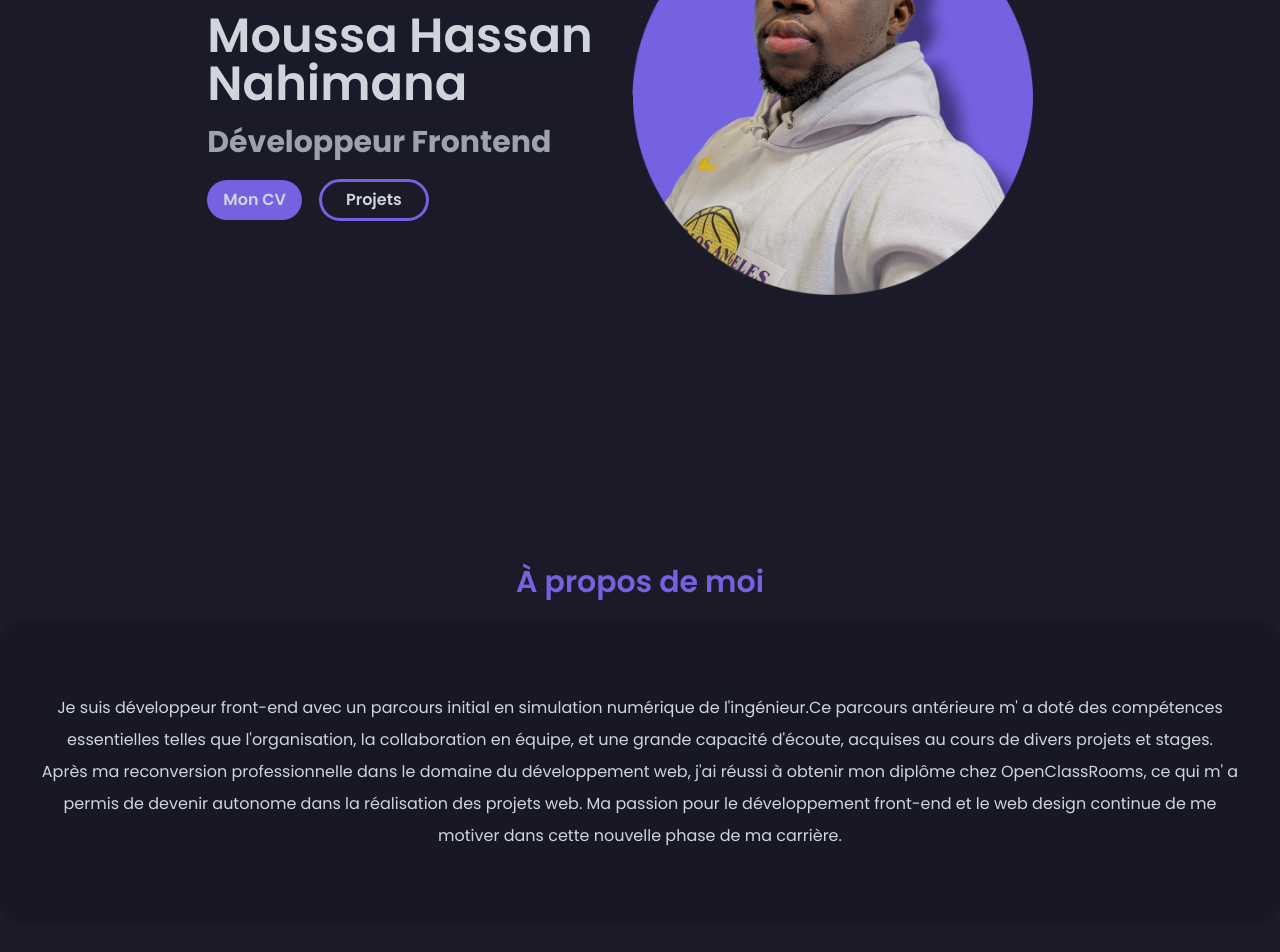
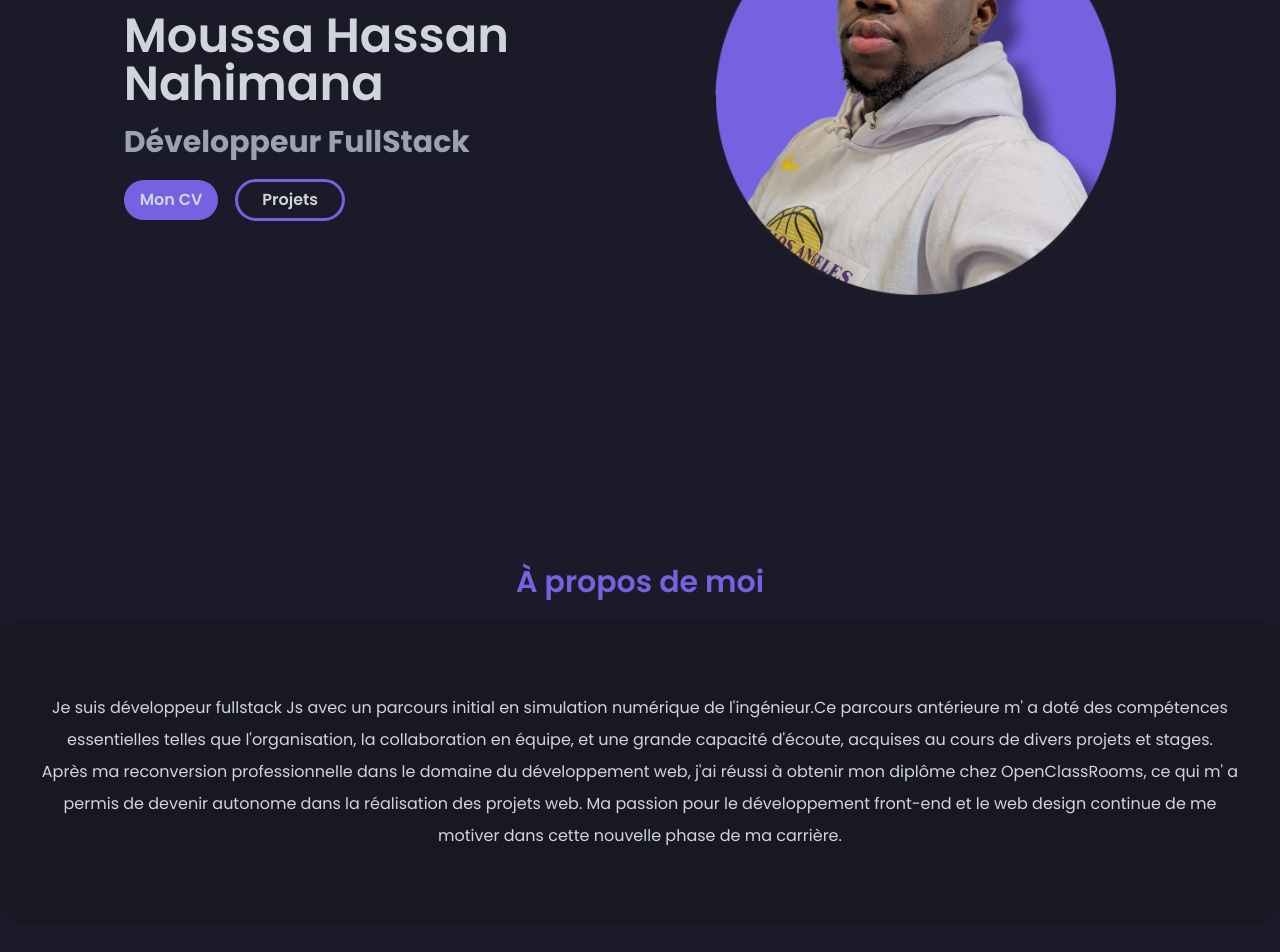
Before and after one commit to Nahimana96/My-portfolio, a React (Vite) app: page / in a window 1280 px wide. Shown: the part 300-1252 px from the top of the page. Built offline with nearby package versions, Linux system fonts and the light colour scheme.

Commit message:
💄 ♻️ Modal : create <Modal/> and add edit style

```diff
--- a/src/App.css
+++ b/src/App.css
@@ -18,8 +18,10 @@ body {
 
 .outline {
   outline-color: #7562e0;
+  transition: all 0.3s ease-in-out;
 }
 
 .outline:hover {
   outline-color: white;
+  transition: all 0.3s ease-in-out;
 }
--- a/src/App.jsx
+++ b/src/App.jsx
@@ -4,12 +4,12 @@ import Contact from "./components/Contact";
 import Footer from "./components/Footer";
 import Header from "./components/Header";
 import Hero from "./components/Hero";
-import Projects from "./components/Projects";
+import Projects from "./components/projects/Projects";
 import Skills from "./components/Skills";
 
 function App() {
   return (
-    <div className="max-w-7xl mx-auto">
+    <div className="max-w-7xl mx-auto relative">
       <Header />
       <Hero />
       <About />
--- a/src/components/About.jsx
+++ b/src/components/About.jsx
@@ -8,16 +8,16 @@ const About = () => {
       </h1>
       <div className=" bg-[#181824] rounded-3xl text-center px-7 mt-4 md:px-10 py-7 md:py-16">
         <p className="text-gray-300 my-2 md:w-full leading-[2]">
-          Je suis développeur front-end avec un parcours initial en simulation
-          numérique de l'ingénieur.Ce parcours antérieure m' a doté des
-          compétences essentielles telles que l'organisation, la collaboration
-          en équipe, et une grande capacité d'écoute, acquises au cours de
-          divers projets et stages. <br /> Après ma reconversion professionnelle
-          dans le domaine du développement web, j'ai réussi à obtenir mon
-          diplôme chez OpenClassRooms, ce qui m' a permis de devenir autonome
-          dans la réalisation des projets web. Ma passion pour le développement
-          front-end et le web design continue de me motiver dans cette nouvelle
-          phase de ma carrière.
+          Je suis développeur fullstack Js avec un parcours initial en
+          simulation numérique de l'ingénieur.Ce parcours antérieure m' a doté
+          des compétences essentielles telles que l'organisation, la
+          collaboration en équipe, et une grande capacité d'écoute, acquises au
+          cours de divers projets et stages. <br /> Après ma reconversion
+          professionnelle dans le domaine du développement web, j'ai réussi à
+          obtenir mon diplôme chez OpenClassRooms, ce qui m' a permis de devenir
+          autonome dans la réalisation des projets web. Ma passion pour le
+          développement front-end et le web design continue de me motiver dans
+          cette nouvelle phase de ma carrière.
         </p>
       </div>
     </div>
--- a/src/components/Header.jsx
+++ b/src/components/Header.jsx
@@ -18,8 +18,8 @@ const Header = () => {
     <div className="w-full max-w-7xl md:mt-10">
       <div className="md:flex items-center justify-between py-4 md:px-10 px-7">
         {/* logo section */}
-        <div className="font-bold text-2xl cursor-pointer flex items-center gap-1">
-          <span className="text-primary hover:text-white">MHN.</span>
+        <div className="font-bold text-2xl flex items-center gap-1">
+          <span className="text-primary">MHN.</span>
         </div>
         {/* Mobile Menu icons */}
         <div
@@ -30,8 +30,8 @@ const Header = () => {
         </div>
         {/* Nav Link items */}
         <ul
-          className={`md:flex md:items-center md:pb-0 absolute md:static md:z-auto z-10 w-full md:w-auto mt-4 md:pl-0 pl-9 bg-slate-400 bg-opacity-20 sm:bg-transparent transition-all duration-500 ${
-            open ? "right-0" : "right-[-768px]"
+          className={`md:flex md:items-center md:pb-0 absolute left-0 md:static md:z-auto z-10 w-screen md:w-auto mt-4 md:pl-0 pl-9 bg-slate-400/20 sm:bg-transparent transition-all duration-500 ${
+            open ? "top-[40px]" : "top-[-768px]"
           }`}
         >
           {Links.map((link) => (
--- a/src/components/Hero.jsx
+++ b/src/components/Hero.jsx
@@ -4,23 +4,20 @@ import { Link } from "react-scroll";
 const Hero = () => {
   return (
     <div className="px-7 md:px-10 my-14 md:h-[80vh] bg-[#1a1a29]" id="home">
-      <div className="w-full flex flex-col md:flex-row items-center justify-center">
+      <div className="w-full flex flex-col md:flex-row items-center justify-around">
         {/* text */}
         <div className="text-gray-300 md:flex md:flex-col mb-8">
-          <h6 className="text-3xl mt-12">Salut, je suis</h6>
+          <h6 className="text-3xl mt-12">Hello, je suis</h6>
           <h1 className="font-semibold text-3xl md:text-5xl my-4">
             Moussa Hassan <br />
             Nahimana
           </h1>
           <h2 className="md:w-96 md:text-3xl text-xl font-bold text-gray-400">
-            Développeur Frontend
+            Développeur FullStack
           </h2>
           {/* button */}
           <div className="mt-5">
-            <a
-              href="https://cvdesignr.com/p/64edb1895a7b3?hl=en_GB"
-              target="_blank"
-            >
+            <a href="https://cvdesignr.com/p/64357f71b92c2" target="_blank">
               <button className="btn bg-primary py-2 px-4 text-gray-300 font-semibold rounded-3xl hover:bg-gray-300 hover:text-primary hover:transition-all hover:duration-300 transition-all duration-200">
                 Mon CV
               </button>
--- /dev/null
+++ b/src/components/projects/Modal.jsx
@@ -0,0 +1,62 @@
+import React from "react";
+import Carousel from "../../reusable-ui/Carousel";
+
+const Modal = ({ projectToDisplay, setProjectToDisplay }) => {
+  return (
+    <div className="md:fixed absolute md:w-screen w-full md:h-screen h-full top-0 left-0 bg-black/70 flex justify-center items-center">
+      <div className=" relative md:w-[60%] md:h-[85%] flex flex-col items-center p-6 py-10 md:pt-6 gap-5 md:bg-gray-300 bg-gray-300 z-30 rounded-lg overflow-y-auto">
+        <div className="md:w-[80%] w-[100%] h-[25%] md:h-[55%] mt-8">
+          {/* je passe au composant "Carousel" le tableau des images à afficher si elles existent */}
+          {/* Je lui passe aussi un tableau vide au cas où "projectToDisplay.images" sera "false" */}
+          <Carousel
+            images={projectToDisplay.images || []}
+            length={projectToDisplay.length}
+          />
+        </div>
+        <div className="flex flex-col md:w-[60%]">
+          <h1 className="text-2xl font-semibold text-primary pb-2">
+            {projectToDisplay.description
+              ? projectToDisplay.description.title
+              : ""}
+          </h1>
+          <p>
+            {projectToDisplay.description
+              ? projectToDisplay.description.text
+              : ""}
+          </p>
+          <p className="pt-3">
+            <span className="text-primary font-semibold">Les outils: </span>
+            {projectToDisplay.description
+              ? projectToDisplay.description.tools
+              : ""}
+          </p>
+        </div>
+        {/* L'icône X pour fermer la modale au click */}
+        {/* Le contenu de projectToDisplay sera vidé au clic pour faire disparaître la modale */}
+        <div
+          className={`absolute z-50 right-5 top-3 cursor-pointer ${
+            projectToDisplay.length === 0 && "hidden"
+          }`}
+          onClick={() => setProjectToDisplay([])}
+        >
+          <svg
+            xmlns="http://www.w3.org/2000/svg"
+            fill="none"
+            viewBox="0 0 24 24"
+            strokeWidth={1.5}
+            stroke="currentColor"
+            className="w-6 md:w-8 h-6 md:h-8"
+          >
+            <path
+              strokeLinecap="round"
+              strokeLinejoin="round"
+              d="M6 18L18 6M6 6l12 12"
+            />
+          </svg>
+        </div>
+      </div>
+    </div>
+  );
+};
+
+export default Modal;
--- /dev/null
+++ b/src/components/projects/Projects.jsx
@@ -0,0 +1,56 @@
+import React, { useState } from "react";
+import { projects } from "../../data/projects";
+import Hover from "../../reusable-ui/Hover";
+import Modal from "./Modal";
+
+const Projects = () => {
+  // le projet à afficher dans la modale
+  // initialement c'est un tableau vide
+  let [projectToDisplay, setProjectToDisplay] = useState([]);
+
+  return (
+    <div className="mt-4 md:mt-8 text-center" id="projects">
+      <h1 className=" text-2xl md:text-3xl mb-5 text-primary font-semibold">
+        Mes projets
+      </h1>
+      <div className="bg-[#181824] md:p-8 p-2 rounded-3xl relative">
+        <div className="md:grid flex flex-col gap-3 md:grid-cols-2 md:gap-3">
+          {projects.map((project) => (
+            <div key={project.id} className="relative mb-6">
+              <img
+                src={project.cover}
+                alt={`couverture du site ${project.title}`}
+                className="h-[90%] rounded-xl object-cover"
+              />
+              <p className="text-gray-300 pt-3 hidden md:block">
+                <span className="text-primary font-semibold">Outils: </span>
+                {project.description.tools}
+              </p>
+
+              {/* Hover c'est le composant qui s'affiche au survol d'un projet */}
+              {/* le handleClick permettra d'afficher la modale avec à l'intérieur */}
+              {/* les détails du projet concerné */}
+              <Hover
+                handleClick={() => setProjectToDisplay(project)}
+                link={project.githubLink}
+              />
+            </div>
+          ))}
+
+          {/* la modale qui affiche les détails du projet*/}
+          {/* Elle s'affichera uniquement lorsque la longueur
+      de projetctToDisplay
+        n'est pas 0 */}
+          {projectToDisplay.length !== 0 && (
+            <Modal
+              projectToDisplay={projectToDisplay}
+              setProjectToDisplay={setProjectToDisplay}
+            />
+          )}
+        </div>
+      </div>
+    </div>
+  );
+};
+
+export default Projects;
```
Also changed, not shown: src/components/Projects.jsx (deleted, +0 -104 lines).
